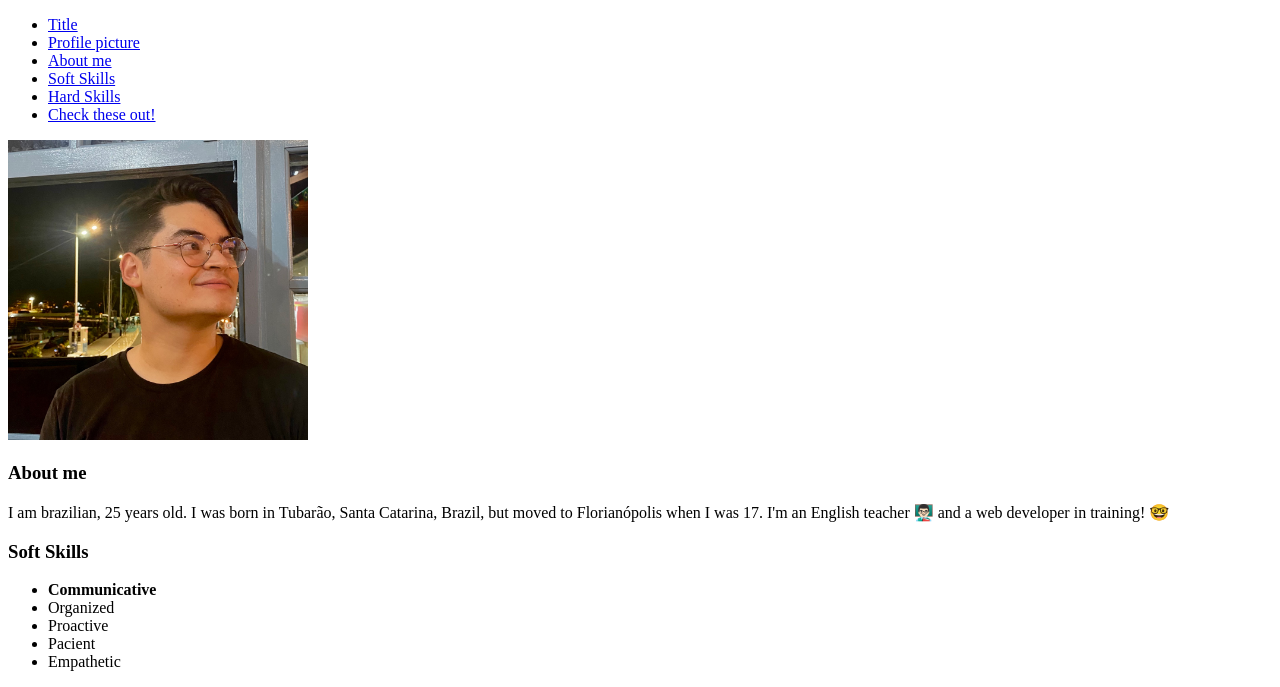
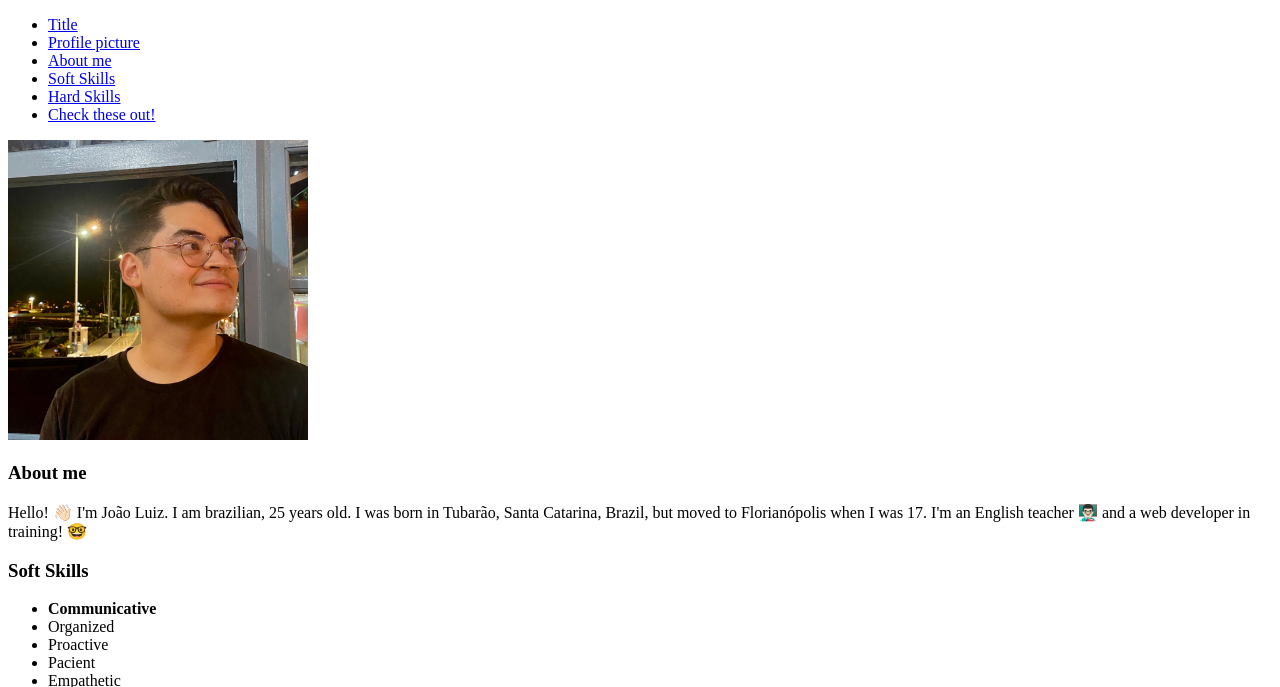
Before and after one commit to joaoluizc/joaoluizc.github.io, a plain HTML site: page index.html in a window 1280 px wide. Shown: the part 105-792 px from the top of the page. Drawn offline with Linux system fonts and the light colour scheme.

Commit message:
changed branch name from master to main (forgot, oops) and updated about-me text

```diff
--- a/index.html
+++ b/index.html
@@ -20,7 +20,8 @@
   <img id="profile-pic" src="/img/perfil5-quadrado.jpeg" width=300px
     alt="A profile picture of João Luiz Coelho, he is looking to the right, wearing a black t-shirt, sitting in front of a window.">
   <h3 id="about-me">About me</h3>
-  <p>I am brazilian, 25 years old. I was born in Tubarão, Santa Catarina, Brazil, but moved to Florianópolis when I was
+  <p>Hello! 👋🏻 I'm João Luiz. I am brazilian, 25 years old. I was born in Tubarão, Santa Catarina, Brazil, but moved
+    to Florianópolis when I was
     17. I'm an English teacher 👨🏻‍🏫 and a web developer in training! 🤓 </p>
   <h3 id="soft-skills">Soft Skills</h3>
   <ul>
```
